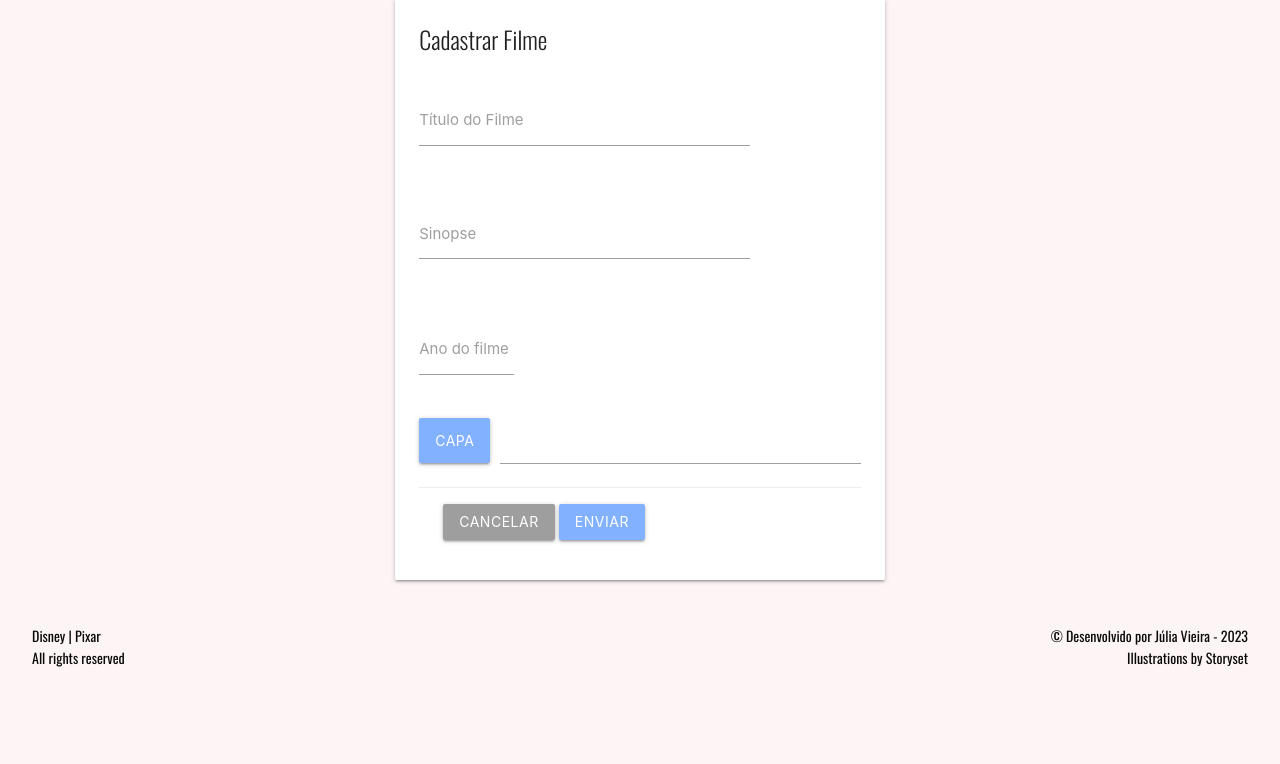
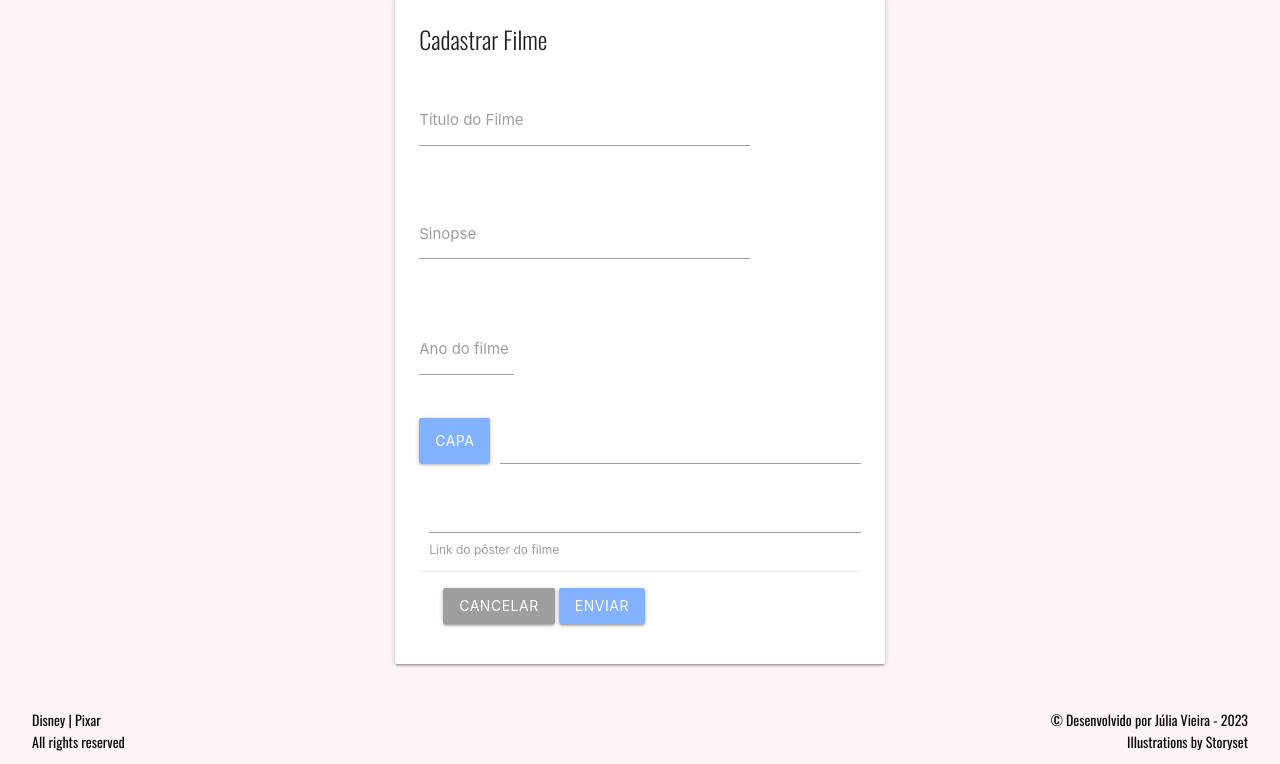
Before and after one commit to Lia-Moon/Pink-Catalog, a PHP site: page /cadastrar.php in a window 1280 px wide. Shown: the part 103-867 px from the top of the page. Before the commit the page ends 770 px from the top, so only its background shows below. Run offline with PHP 8.4, Linux system fonts and the light colour scheme.

Commit message:
Cadastro de filmes com o formulário para a base de dados

```diff
--- a/cadastrar.php
+++ b/cadastrar.php
@@ -13,8 +13,12 @@
                 <a class="navegacao__direita--cadastrar" href="cadastrar.php">Cadastrar</a>
             </div>
         </nav>
+    </header>
 
+    <main> <!-- *********************************************** MAIN ***************************************************** -->
         <div class="row">
+
+            <form action="inserirFilme.php" method="POST">
                 <div class="col s6 offset-s3">
                     <div class="card">
                         <div class="card-content">
@@ -23,7 +27,7 @@
                             <!-- input do título -->
                             <div class="row">
                                 <div class="input-field col s12">
-                                <input id="titulo-filme" type="text" class="validate" required>
+                                    <input id="titulo-filme" type="text" class="validate" name="titulo" required>
                                     <label for="titulo-filme">Título do Filme</label>
                                 </div>
                             </div>
@@ -33,7 +37,7 @@
 
                             <div class="row">
                                 <div class="input-field col s12">
-                                <textarea id="sinopse" class="materialize-textarea"></textarea>
+                                    <textarea name="sinopse" id="sinopse" class="materialize-textarea"></textarea>
                                     <label for="sinopse">Sinopse</label>
                                 </div>
                             </div>
@@ -42,34 +46,71 @@
                             <!-- input do ano do filme -->
                             <div class="row">
                                 <div class="input-field col s4">
-                                <input id="ano-filme" type="number" min="1900" max="2500" class="validate" required>
+                                    <input name="ano" id="ano-filme" type="number" min="1900" max="2500" class="validate" required>
                                     <label for="ano-filme">Ano do filme</label>
                                 </div>
                             </div>
 
+                            <!-- input do poster do filme -->
                             <div class="file-field input-field">
                                 <div class="btn blue accent-1">
                                     <span>Capa</span>
                                     <input type="file">
                                 </div>
                                 <div class="file-path-wrapper">
-                                <input class="file-path validate" type="text">
+                                    <input id="file-filme" class="file-path validate" type="text" name="file-filme">
                                 </div>
+
+                                <!-- <div class="file-path-wrapper">
+                                    <input class="file-path validate" type="text" name="poster">
+                                </div> -->
+                            </div>
+
+                            <div class="file-field input-field">
+                                <div class="file-path-wrapper">
+                                    <input id="link-filme" class="file-path validate" type="text" name="link-filme">
+                                    <label for="link-filme">Link do pôster do filme</label>
+                                </div>
+
+                                <!-- <div class="file-path-wrapper">
+                                    <input class="file-path validate" type="text" name="poster">
+                                </div> -->
                             </div>
 
                             <div class="card-action">
                                 <a href="index.php" class="waves-effect waves-light btn grey">Cancelar</a>
-                            <a href="#" class="waves-effect waves-light btn blue accent-1">Enviar</a>
+                                <button id="button-enviar" type="submit" class="waves-effect waves-light btn blue accent-1">Enviar</button>
                             </div>
                         </div>
                     </div>
                 </div>
+            </form>
+
+            <script>
+                const btn = document.getElementById('button-enviar');
+
+                btn.addEventListener('click', function handleClick(event) {
+                    // 👇️ if you are submitting a form (prevents page reload)
+                    event.preventDefault();
+
+                    const fileInput = document.getElementById('file-filme');
+                    const linkInput = document.getElementById('link-filme');
+
+                    // Send value to server
+                    console.log(fileInput.value);
+
+                    if (fileInput.value !== null && linkInput.value !== null) {
+                        // 👇️ clear input field
+                        fileInput.value = '';
+                        // 👇️ change id name to poster to work with php
+                        linkInput.id = 'poster';
+                    } else if (fileInput.value !== null && linkInput.value == null) {
+                        fileInput.id = 'poster';
+                    }
+                });
+            </script>
+
         </div>
-
-    </header>
-
-    <main> <!-- *********************************************** MAIN ***************************************************** -->
-
     </main>
 </body>
 
```
Also changed, not shown: inserirFilme.php (added, +22 -0 lines), filmes.db. Lines whose indentation alone changed are shown as unchanged.
